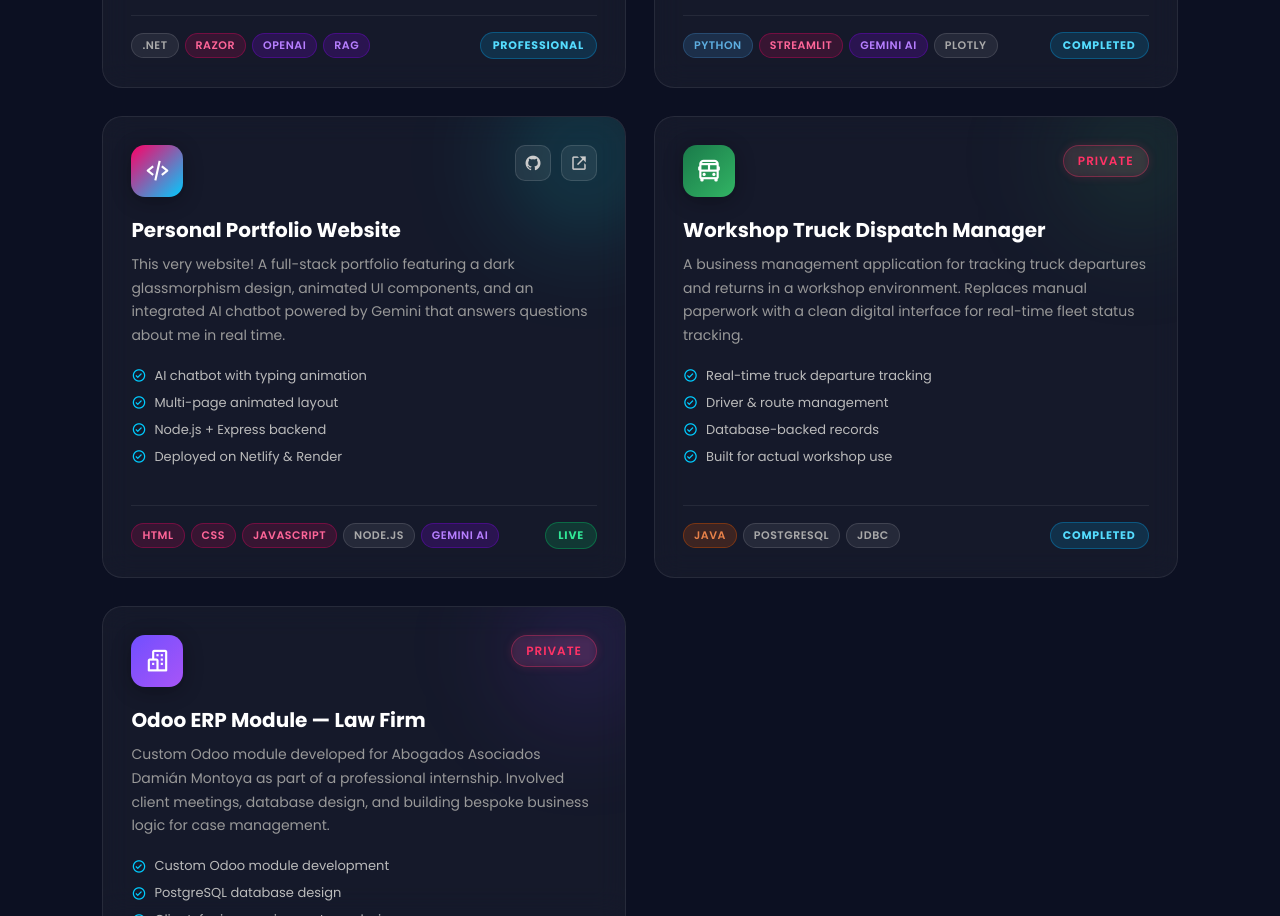
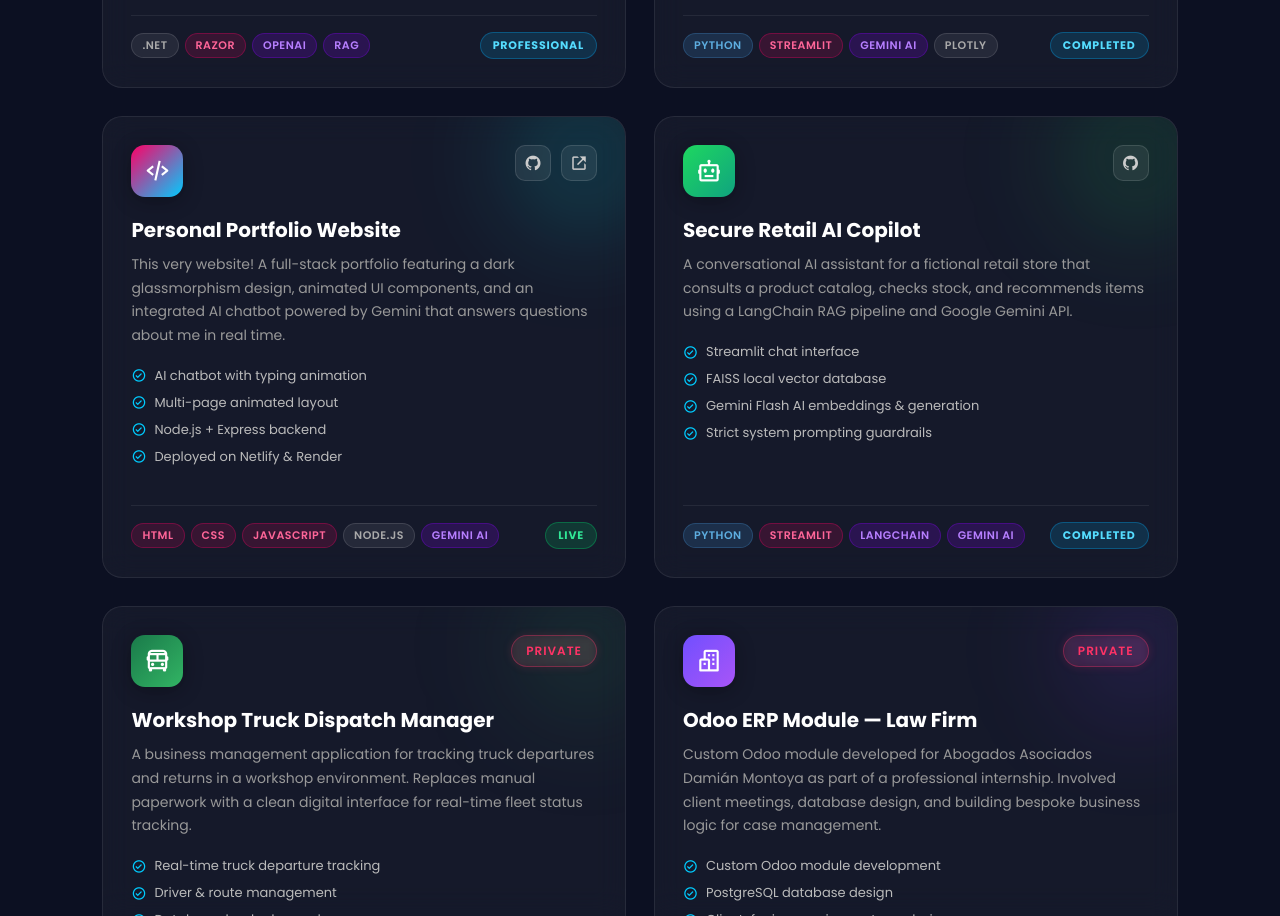
Before and after one commit to Navper/Website, a plain HTML site: page frontend/projects.html in a window 1280 px wide. Shown: the part 826-1742 px from the top of the page. Drawn offline with nearby package versions, Linux system fonts and the light colour scheme.

Commit message:
actualizando

```diff
--- a/frontend/projects.html
+++ b/frontend/projects.html
@@ -194,6 +194,44 @@
             </article>
 
 
+            <!-- Project 3: Secure Retail AI Copilot -->
+            <article class="project-card" data-tags="python ai web" id="project-retail">
+                <div class="card-glow" style="--glow-color: rgba(30, 215, 96, 0.15);"></div>
+                <div class="card-header-row">
+                    <div class="card-icon-wrap" style="background: linear-gradient(135deg, #1ed760, #10a37f);">
+                        <i class='bx bx-bot'></i>
+                    </div>
+                    <div class="card-links">
+                        <a href="https://github.com/navper/secure_retail_copilot" target="_blank" title="GitHub" class="card-link-btn" id="link-retail-github">
+                            <i class='bx bxl-github'></i>
+                        </a>
+                    </div>
+                </div>
+
+                <div class="card-body">
+                    <h2 class="card-title" data-i18n="p3.title">Secure Retail AI Copilot</h2>
+                    <p class="card-description" data-i18n="p3.desc">
+                        A conversational AI assistant for a fictional retail store that consults a product catalog, checks stock, and recommends items using a LangChain RAG pipeline and Google Gemini API.
+                    </p>
+                    <ul class="card-features">
+                        <li><i class='bx bx-check-circle'></i> <span data-i18n="p3.f1">Streamlit chat interface</span></li>
+                        <li><i class='bx bx-check-circle'></i> <span data-i18n="p3.f2">FAISS local vector database</span></li>
+                        <li><i class='bx bx-check-circle'></i> <span data-i18n="p3.f3">Gemini Flash AI embeddings & generation</span></li>
+                        <li><i class='bx bx-check-circle'></i> <span data-i18n="p3.f4">Strict system prompting guardrails</span></li>
+                    </ul>
+                </div>
+
+                <div class="card-footer">
+                    <div class="tech-tags">
+                        <span class="tag tag-python">Python</span>
+                        <span class="tag tag-web">Streamlit</span>
+                        <span class="tag tag-ai">LangChain</span>
+                        <span class="tag tag-ai">Gemini AI</span>
+                    </div>
+                    <span class="card-status status-done" data-i18n="p3.status">Completed</span>
+                </div>
+            </article>
+
             <!-- Project 4: Truck Management App -->
             <article class="project-card" data-tags="java" id="project-trucks">
                 <div class="card-glow" style="--glow-color: rgba(50,180,100,0.12);"></div>
--- a/frontend/translations.js
+++ b/frontend/translations.js
@@ -50,6 +50,10 @@
         'label.location': 'Location:',
         'label.institution': 'Institution:',
         'label.year': 'Year:',
+        'about.dateIndalweb': '08/2025 - 02/2026',
+        'about.dateTransnaba': '01/2024 - Present',
+        'about.dateAbogados': '03/2024 - 10/2024',
+        'about.dateMedia': '01/2022 - 11/2022',
 
         // New work experience — Indalweb
         'about.dotnetDev': '.NET ASP Developer',
@@ -107,6 +111,15 @@
         'p2.f4': 'Deployed on Netlify & Render',
         'p2.status': 'Live',
 
+
+        // Project 3 — Secure Retail AI Copilot
+        'p3.title': 'Secure Retail AI Copilot',
+        'p3.desc': 'A conversational AI assistant for a fictional retail store that consults a product catalog, checks stock, and recommends items using a LangChain RAG pipeline and Google Gemini API.',
+        'p3.f1': 'Streamlit chat interface',
+        'p3.f2': 'FAISS local vector database',
+        'p3.f3': 'Gemini Flash AI embeddings & generation',
+        'p3.f4': 'Strict system prompting guardrails',
+        'p3.status': 'Completed',
 
         // Project 4 — Truck Manager
         'p4.title': 'Workshop Truck Dispatch Manager',
@@ -183,6 +196,10 @@
         'label.location': 'Ubicación:',
         'label.institution': 'Centro:',
         'label.year': 'Año:',
+        'about.dateIndalweb': '08/2025 - 02/2026',
+        'about.dateTransnaba': '01/2024 - Presente',
+        'about.dateAbogados': '03/2024 - 10/2024',
+        'about.dateMedia': '01/2022 - 11/2022',
 
         // Nueva experiencia — Indalweb
         'about.dotnetDev': 'Desarrollador .NET ASP',
@@ -241,6 +258,15 @@
         'p2.status': 'En Producción',
 
 
+        // Proyecto 3 — Secure Retail AI Copilot
+        'p3.title': 'Secure Retail AI Copilot',
+        'p3.desc': 'Un asistente conversacional con IA para una tienda minorista ficticia que consulta un catálogo de productos, verifica el inventario y recomienda artículos mediante una arquitectura RAG con LangChain y la API de Google Gemini.',
+        'p3.f1': 'Interfaz de chat en Streamlit',
+        'p3.f2': 'Base de datos vectorial local FAISS',
+        'p3.f3': 'IA Gemini Flash (Embeddings y Generación)',
+        'p3.f4': 'Guardarraíles de sistema estrictos',
+        'p3.status': 'Completado',
+
         // Proyecto 4 — Camiones
         'p4.title': 'Gestión de Salidas de Camiones',
         'p4.desc': 'Aplicación de gestión empresarial para rastrear salidas y regresos de camiones en un taller. Reemplaza el papeleo manual con una interfaz digital para seguimiento del estado de la flota en tiempo real.',
```
Also changed, not shown: frontend/about.html (+4 -4 lines).
